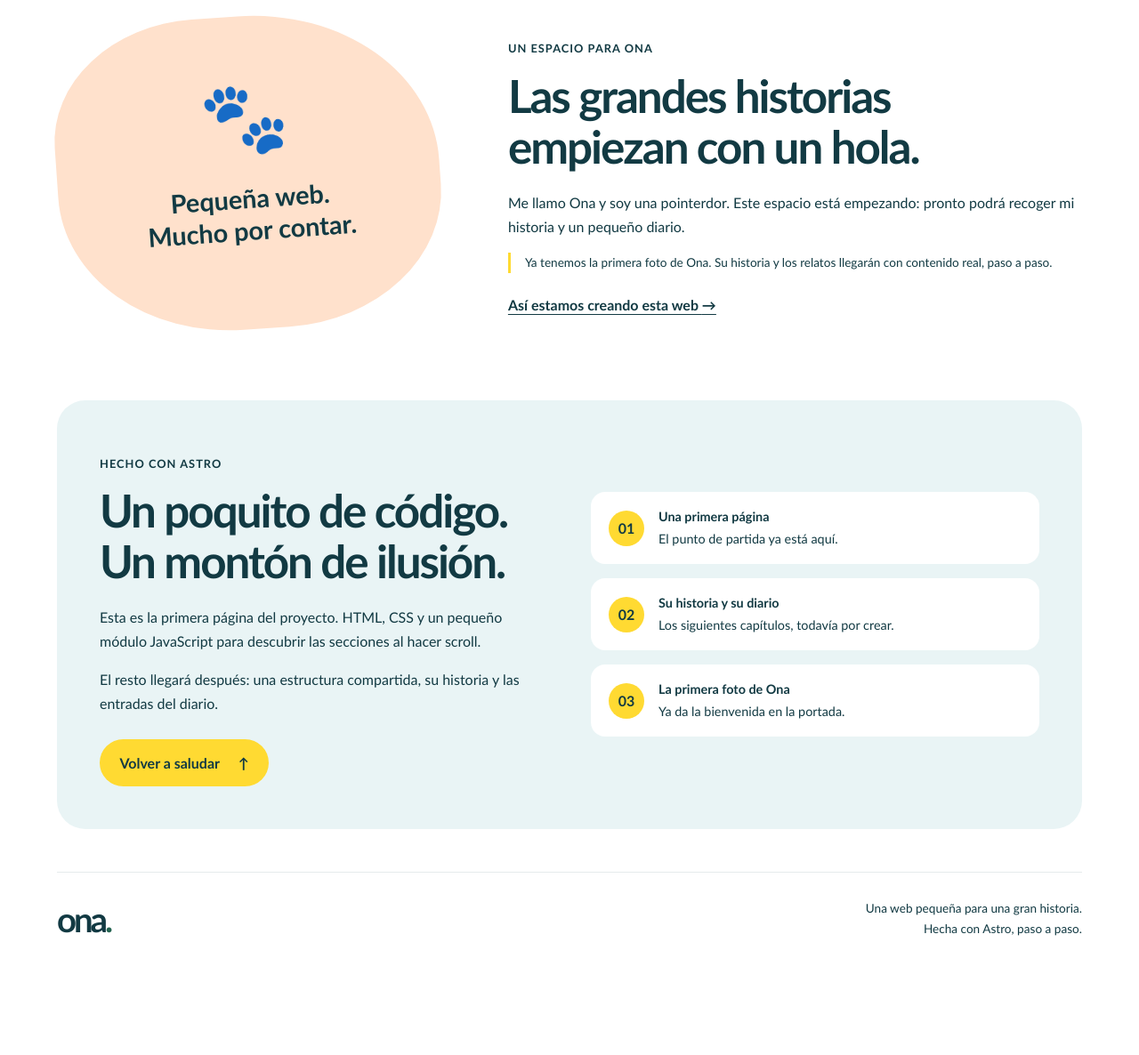
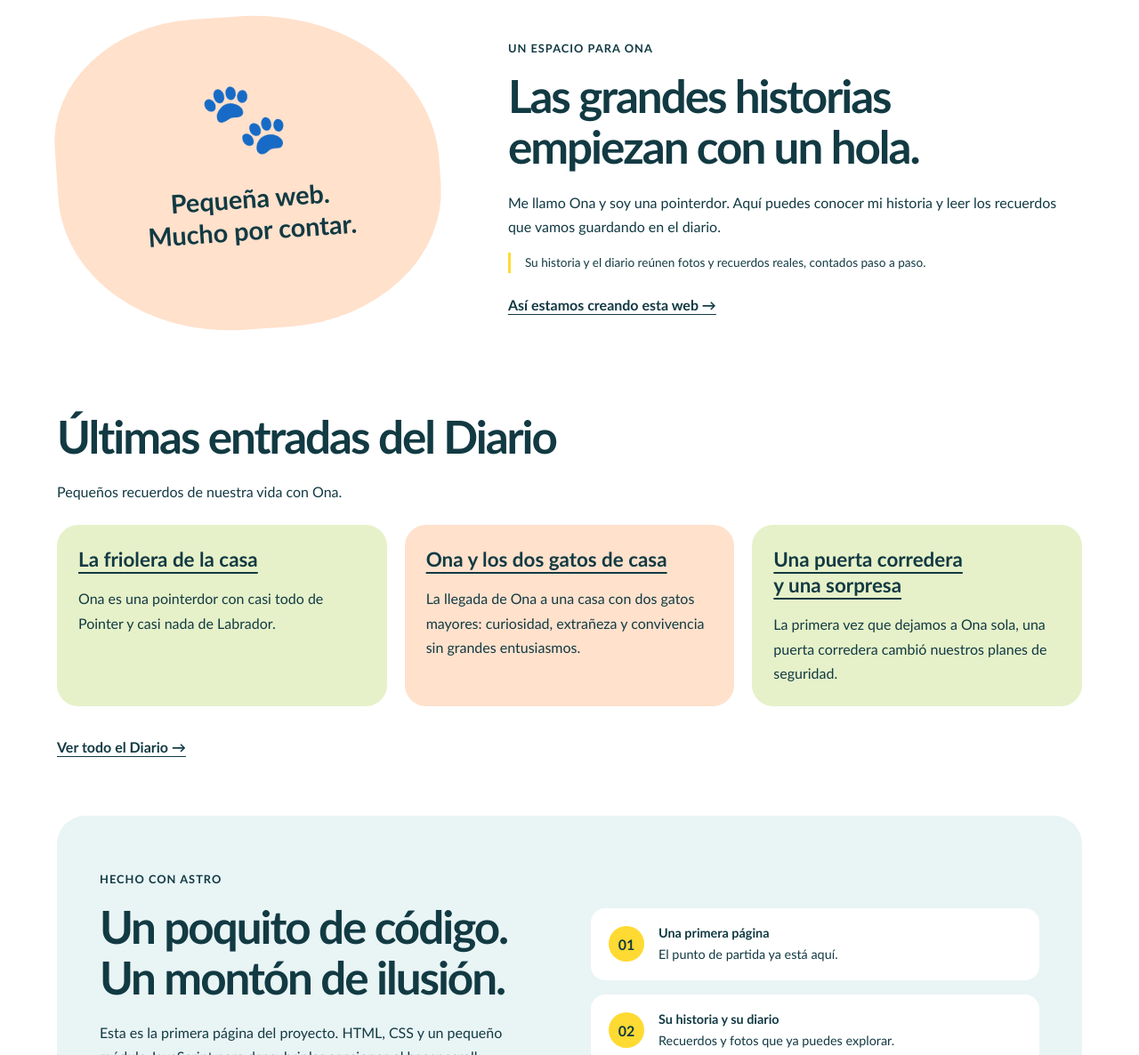
Before and after one commit to VicentBG/ona, an Astro site: page / in a window 1280 px wide. Shown: the part 960-2146 px from the top of the page at 89% size. Before the commit the page ends 2062 px from the top, so only its background shows below. Built offline with nearby package versions, Linux system fonts and the light colour scheme; Astro itself is replaced by a stand-in of ours.

Commit message:
feat: muestra las últimas entradas del diario en Inicio
Comparte los metadatos Markdown entre Inicio y el listado del Diario.
Muestra hasta tres relatos por orden editorial inverso sin fechas
inventadas, imágenes adicionales ni JavaScript de navegador nuevo.

```diff
--- /dev/null
+++ b/src/data/diario.js
@@ -0,0 +1,6 @@
+// Metadatos y URLs compartidos; solo se importan desde el frontmatter de Astro.
+// orden es presentación editorial: no representa una fecha de los recuerdos.
+const archivos = import.meta.glob('../pages/diario/*.md', { eager: true });
+
+export const entradasDiario = Object.values(archivos)
+  .sort((a, b) => a.frontmatter.orden - b.frontmatter.orden);
--- a/src/pages/diario/index.astro
+++ b/src/pages/diario/index.astro
@@ -1,9 +1,7 @@
 ---
 import BaseLayout from '../../layouts/BaseLayout.astro';
 
-// Importación durante el build: el listado reutiliza los datos de las entradas.
-const archivos = import.meta.glob('./*.md', { eager: true });
-const entradas = Object.values(archivos).sort((a, b) => a.frontmatter.orden - b.frontmatter.orden);
+import { entradasDiario } from '../../data/diario.js';
 ---
 
 <BaseLayout titulo="Diario de Ona · Recuerdos de casa" descripcion="Pequeños recuerdos de Ona: una puerta corredera, una sorpresa en el sofá y la convivencia con los dos gatos de casa.">
@@ -14,7 +12,7 @@ const entradas = Object.values(archivos).sort((a, b) => a.frontmatter.orden - b.
       <p>Recuerdos de nuestra vida con Ona. Algunos sorprendentes; otros, parte del día a día.</p>
     </div>
     <ul class="entradas">
-      {entradas.map(({ frontmatter, url }) => (
+      {entradasDiario.map(({ frontmatter, url }) => (
         <li>
           <h2><a href={`${url.replace(/\/$/, '')}/`}>{frontmatter.titulo}</a></h2>
           <p>{frontmatter.descripcion}</p>
--- a/src/pages/index.astro
+++ b/src/pages/index.astro
@@ -1,5 +1,8 @@
 ---
 import BaseLayout from '../layouts/BaseLayout.astro';
+import { entradasDiario } from '../data/diario.js';
+
+const ultimasEntradas = entradasDiario.slice(-3).reverse();
 
 // Este JavaScript prepara los datos al generar el HTML.
 const nombre = 'Ona';
@@ -47,10 +50,26 @@ const palabras = saludo.split(' ').map((palabra) =>
         <div>
           <p class="etiqueta">Un espacio para Ona</p>
           <h2 id="titulo-ona">Las grandes historias empiezan con un hola.</h2>
-          <p>Me llamo {nombre} y soy una pointerdor. Este espacio está empezando: pronto podrá recoger mi historia y un pequeño diario.</p>
-          <p class="nota">Ya tenemos la primera foto de Ona. Su historia y los relatos llegarán con contenido real, paso a paso.</p>
+          <p>Me llamo {nombre} y soy una pointerdor. Aquí puedes conocer mi historia y leer los recuerdos que vamos guardando en el diario.</p>
+          <p class="nota">Su historia y el diario reúnen fotos y recuerdos reales, contados paso a paso.</p>
           <a class="enlace" href="#proyecto">Así estamos creando esta web <span aria-hidden="true">→</span></a>
         </div>
+      </section>
+
+      <section id="diario-reciente" class="novedades contenedor" aria-labelledby="titulo-diario">
+        <h2 id="titulo-diario">Últimas entradas del Diario</h2>
+        <p>Pequeños recuerdos de nuestra vida con Ona.</p>
+        <ul>
+          {ultimasEntradas.map(({ frontmatter, url }) => (
+            <li>
+              <article>
+                <h3><a href={`${url.replace(/\/$/, '')}/`}>{frontmatter.titulo}</a></h3>
+                <p>{frontmatter.descripcion}</p>
+              </article>
+            </li>
+          ))}
+        </ul>
+        <a class="enlace" href="/diario/">Ver todo el Diario <span aria-hidden="true">→</span></a>
       </section>
 
       <section id="proyecto" class="proyecto contenedor revelar" data-reveal="derecha" aria-labelledby="titulo-proyecto">
@@ -58,12 +77,12 @@ const palabras = saludo.split(' ').map((palabra) =>
           <p class="etiqueta">Hecho con Astro</p>
           <h2 id="titulo-proyecto">Un poquito de código.<br />Un montón de ilusión.</h2>
           <p>Esta es la primera página del proyecto. HTML, CSS y un pequeño módulo JavaScript para descubrir las secciones al hacer scroll.</p>
-          <p>El resto llegará después: una estructura compartida, su historia y las entradas del diario.</p>
+          <p>Ahora Inicio, Su historia y el Diario comparten una estructura, y los relatos se escriben en Markdown.</p>
           <a class="boton" href="#contenido">Volver a saludar <span aria-hidden="true">↑</span></a>
         </div>
         <div class="pasos">
           <div><span>01</span><p><strong>Una primera página</strong><br />El punto de partida ya está aquí.</p></div>
-          <div><span>02</span><p><strong>Su historia y su diario</strong><br />Los siguientes capítulos, todavía por crear.</p></div>
+          <div><span>02</span><p><strong>Su historia y su diario</strong><br />Recuerdos y fotos que ya puedes explorar.</p></div>
           <div><span>03</span><p><strong>La primera foto de Ona</strong><br />Ya da la bienvenida en la portada.</p></div>
         </div>
       </section>
@@ -106,6 +125,13 @@ const palabras = saludo.split(' ').map((palabra) =>
   .tarjeta-huella p { font-size: 1.8rem; line-height: 1.25; font-weight: 900; }
   .nota { padding-left: 1rem; border-left: 3px solid var(--amarillo); }
   .enlace { display: inline-block; margin-top: 0.5rem; font-weight: 800; }
+  .novedades { padding-block: 0 4rem; }
+  .novedades ul { display: grid; grid-template-columns: repeat(auto-fit, minmax(min(100%, 18rem), 1fr)); gap: 1.25rem; margin-block: 1.5rem; padding: 0; list-style: none; }
+  .novedades li { min-inline-size: 0; }
+  .novedades article { block-size: 100%; padding: 1.5rem; border-radius: 1.5rem; background: var(--menta); overflow-wrap: anywhere; }
+  .novedades li:nth-child(even) article { background: var(--rosa); }
+  .novedades h3 { margin-block: 0 1rem; font-size: 1.4rem; line-height: 1.3; text-wrap: balance; }
+  .novedades article p { margin: 0; }
   .proyecto { display: grid; grid-template-columns: 1fr 1fr; align-items: center; gap: 3rem; padding: clamp(1.5rem, 4vw, 3rem); background: var(--lila); border-radius: 2rem; margin-bottom: 3rem; }
   .hero > *, .panel > *, .proyecto > * { min-width: 0; }
   .pasos { display: grid; gap: 1rem; }
```
Also changed, not shown: tests/diary.test.mjs (+2 -1 lines), tests/home-diary.test.mjs (added, +48 -0 lines), README.md.
